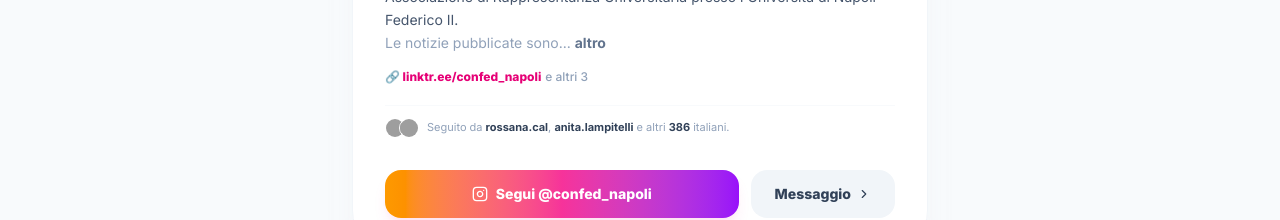
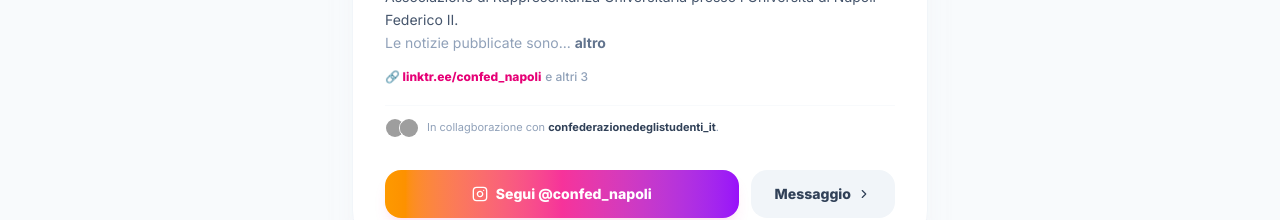
Before and after one commit to distra-square/csnuni-site, a React (Vite) app: page / in a window 1280 px wide. Shown: the part 3920-4140 px from the top of the page. Built offline with nearby package versions, Linux system fonts and the light colour scheme; grey boxes are pictures that could not be loaded.

Commit message:
Update InstagramFeed.tsx

```diff
--- a/src/components/InstagramFeed.tsx
+++ b/src/components/InstagramFeed.tsx
@@ -141,7 +141,7 @@
                 />
               </div>
               <p className="text-slate-400">
-                Seguito da <span className="font-bold text-slate-700">rossana.cal</span>, <span className="font-bold text-slate-700">anita.lampitelli</span> e altri <span className="font-bold text-slate-700">386</span> italiani.
+                In collagborazione con <span className="font-bold text-slate-700">confederazionedeglistudenti_it</span>.
               </p>
             </div>
           </div>
```
